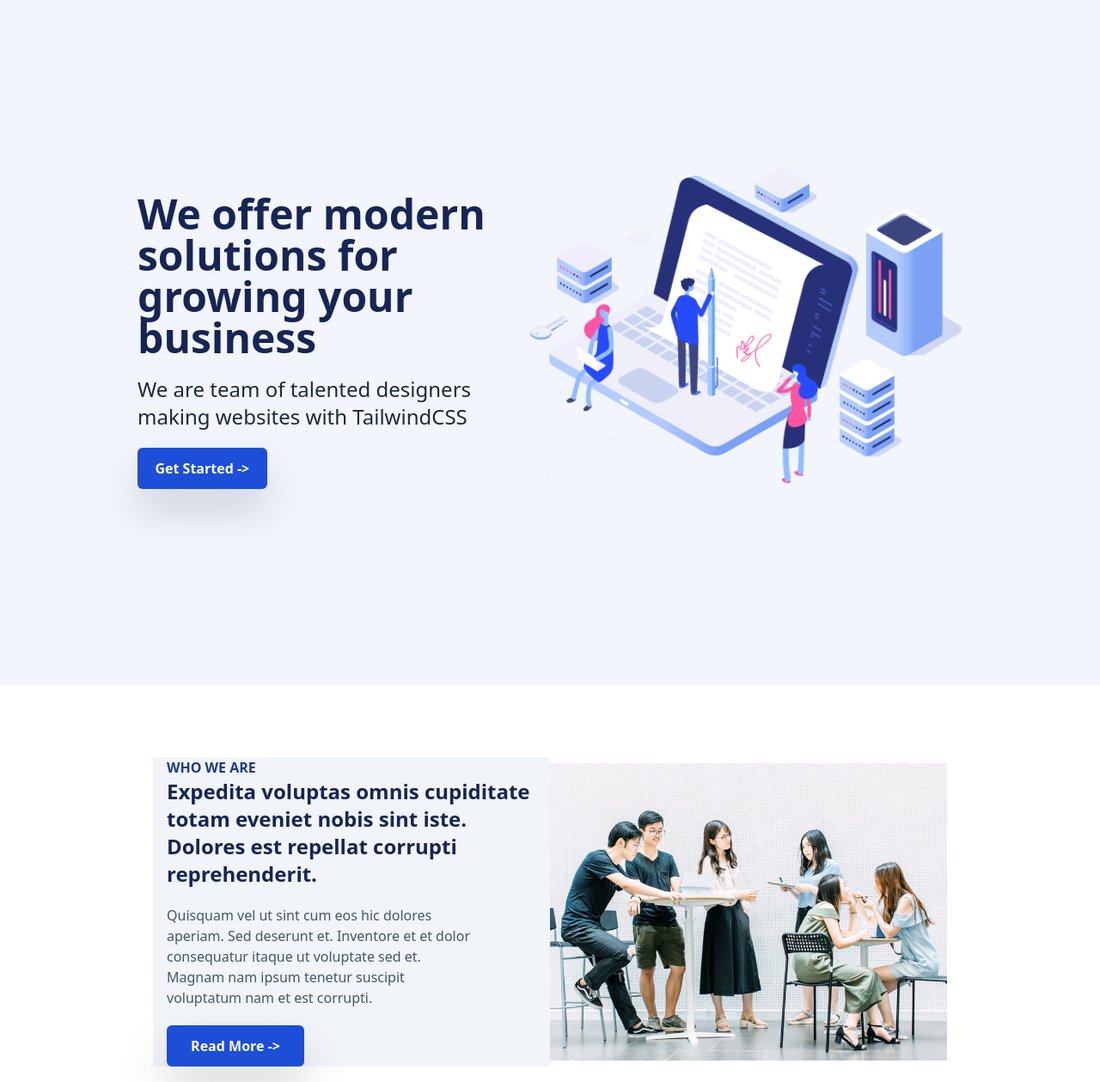
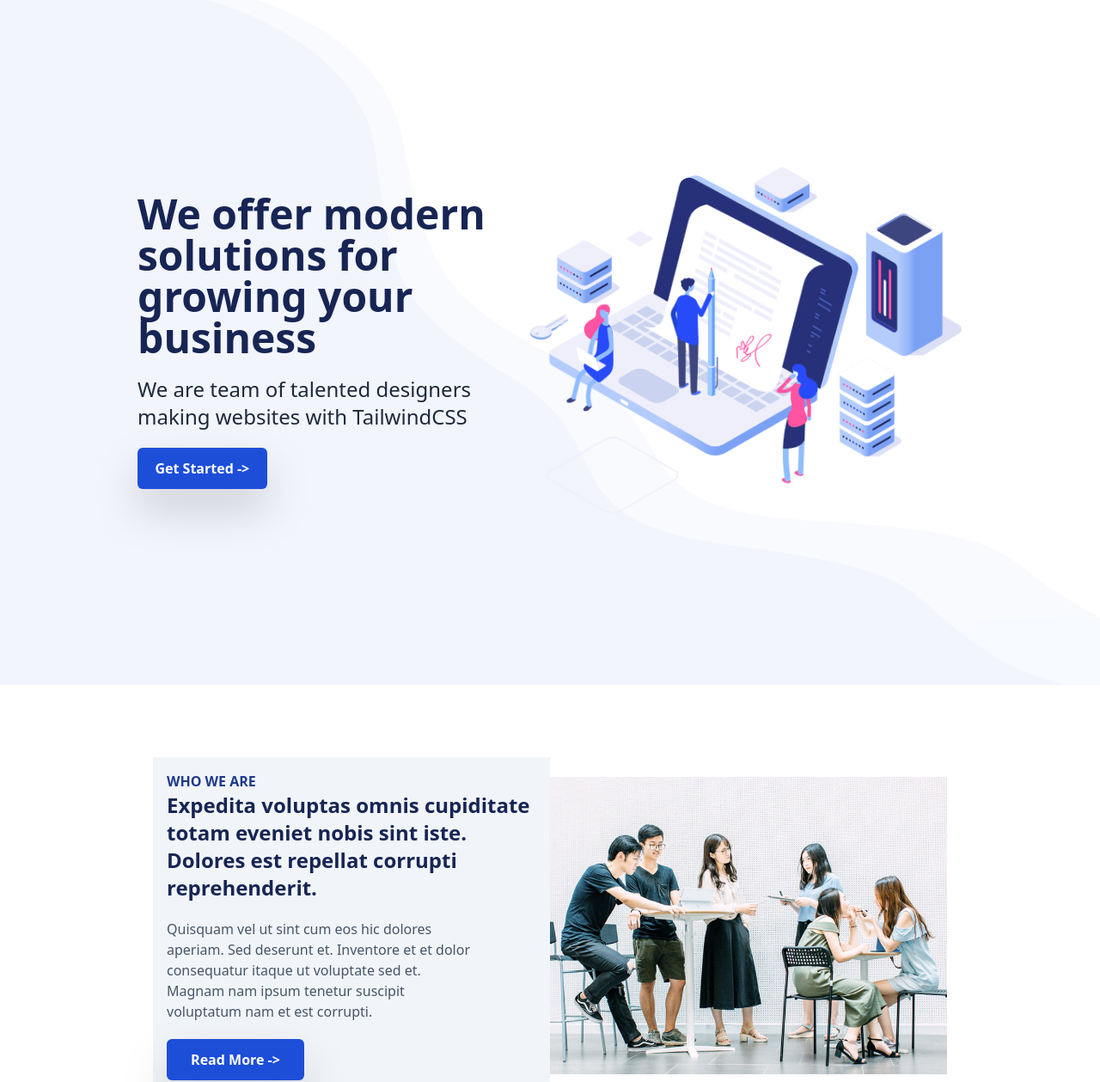
Before and after one commit to Gamalielaradeya/FlexStart, a website: page src/index.html in a window 1280 px wide. Shown: the part 75-1334 px from the top of the page at 86% size. Drawn offline with nearby package versions, Linux system fonts and the light colour scheme.

```diff
--- a/src/index.html
+++ b/src/index.html
@@ -14,9 +14,9 @@
 
 </head>
 
-<body class="bg-cover bg-no-repeat" style="background-image: url('../assets/img/hero-bg.png');">
+<body>
 
-    <div class=" sticky top-0 z-20  bg-transparent " id="navbar">
+    <div class=" sticky top-0 z-20  bg-transparent "  id="navbar">
         <nav class="px-2 lg:px-0 flex flex-row items-center justify-between py-4 xl:w-9/12 md:w-11/12 mx-auto">
             <div class="flex items-center ">
                 <div class="flex flex-row items-center">
@@ -43,8 +43,9 @@
         </nav>
     </div>
 
-    <div class="xl:w-9/12 md:w-11/12  mx-auto pt-10 xl:pt-0">
-        <section class="flex  w-full h-auto items-center justify-center ">
+    <div class="hero w-full h-screen">
+    <div class="xl:w-9/12 md:w-11/12  mx-auto pt-10 xl:pt-0  ">
+        <section class=" flex w-full h-auto items-center justify-center">
             <div
                 class="flex flex-col lg:flex-row h-auto  lg:h-screen items-center lg:justify-between w-full space-y-10 lg:space-y-0 ">
                 <div class="w-11/12 lg:w-6/12 items-center  lg:items-start flex flex-col space-y-5">
@@ -64,12 +65,13 @@
             </div>
         </section>
     </div>
+</div>
 
     <div class="w-full bg-white p-6">
         <div class="xl:w-9/12 md:w-11/12  mx-auto">
             <div class="flex flex-col lg:flex-row w-full  my-5 justify-between ">
-                <div class="lg:w-6/12 justify-center flex flex-col px-4 py-4 lg:py-0 bg-slate-100 my-10">
-                    <span class="uppercase text-blue-900 font-semibold">Who We Are</span>
+                <div class="lg:w-6/12 justify-center flex flex-col px-4 py-4 bg-slate-100 my-10">
+                    <span class="uppercase text-blue-900 font-semibold ">Who We Are</span>
                     <div class="flex flex-col space-y-5">
                         <span class="pr-5 lg:pr-0 text-blue-950 font-semibold text-2xl">Expedita voluptas omnis
                             cupiditate totam
@@ -692,6 +694,8 @@
 
 
 
+
+
     <style>
         .navbar-transition {
             transition: background-color 0.8s;
@@ -715,18 +719,27 @@
             filter: drop-shadow(0 1px 1px rgb(0 0 0 / 0.05));
         }
 
-        .swiper-slide-next {
+        @media (min-width: 920px) {
+            .swiper-slide-next {
             filter: none !important;
             transform: scale(1.0) !important;
+            filter: drop-shadow(0 5px 5px rgb(0 0 0 / 0.03)) drop-shadow(0 2px 2px rgb(0 0 0 / 0.08)) !important;
+            border-radius: 10px;
+            }
+        }
 
-            filter: drop-shadow(0 10px 10px rgb(0 0 0 / 0.03)) drop-shadow(0 5px 5px rgb(0 0 0 / 0.08)) !important;
-        }
 
         .swiper {
             width: 100%;
             height: 100%;
         }
 
+        .hero {
+
+    background: url(../assets/img/hero-bg.png) top center no-repeat;
+    background-size: cover;
+    background-attachment: fixed;
+}
 
 
         .swiper-slide img {
```
Also changed, not shown: dist/output.css.
